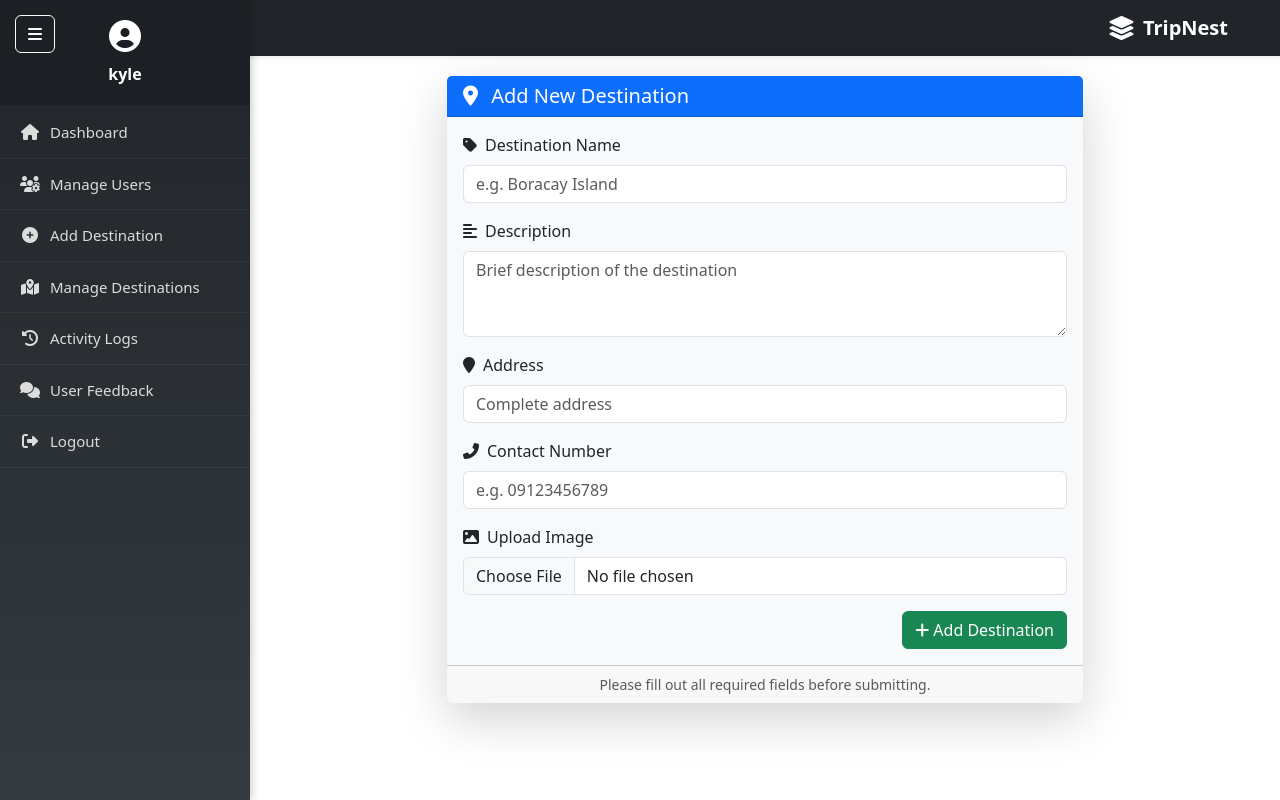
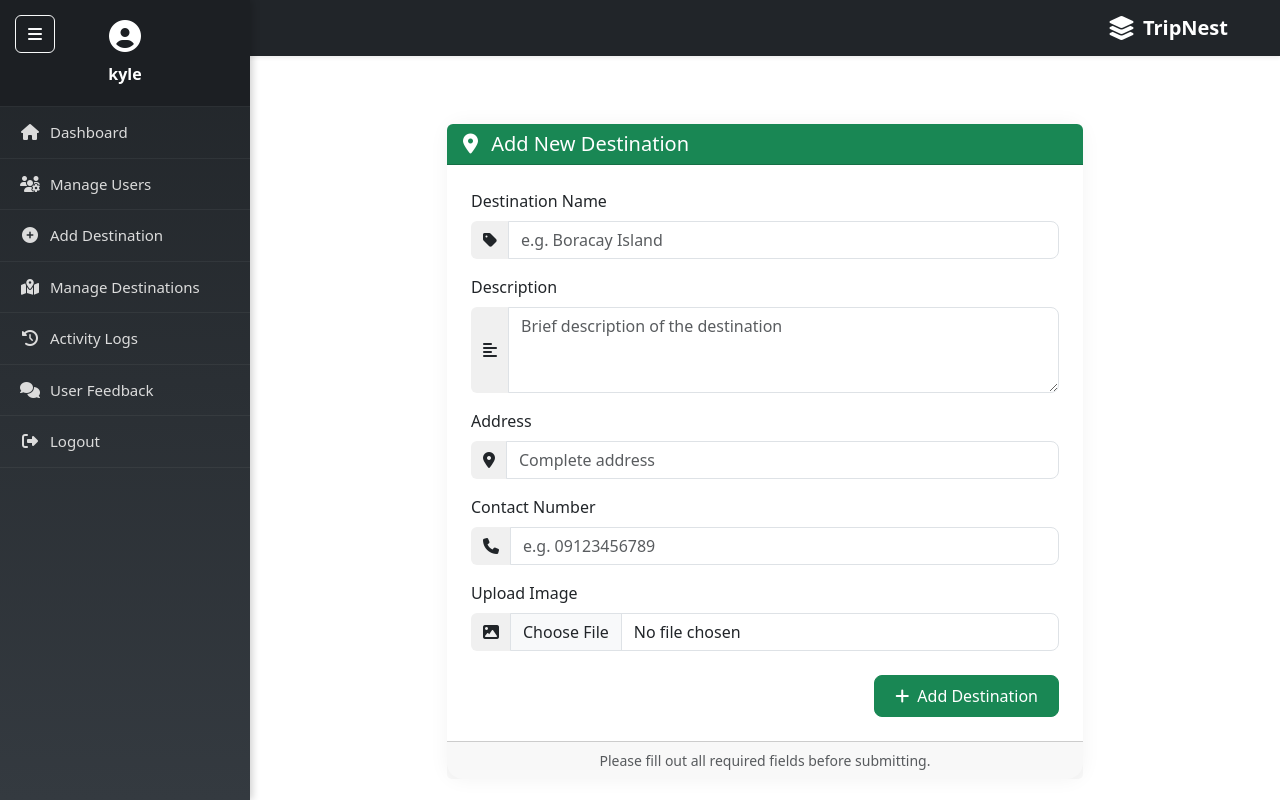
Before and after one commit to justinekyle123/FINAL_SYSTEM, a PHP site: page /add_destination.php in a window 1280 px wide. Run offline with PHP 8.4, Linux system fonts and the light colour scheme; a user stored in the database is signed in; some libraries are stand-ins or nearby versions.

Commit message:
Add files via upload

```diff
--- a/CLIENT/add_destination.php
+++ b/CLIENT/add_destination.php
@@ -1,5 +1,4 @@
 <?php
-
 include_once "includes/config.php";
 include_once "includes/header.php";
 include_once "includes/sidebar.php";
@@ -20,7 +19,6 @@ if ($_SERVER['REQUEST_METHOD'] === 'POST') {
 
         if ($conn->query($sql)) {
             echo "
-            <script src='https://cdn.jsdelivr.net/npm/sweetalert2@11'></script>
             <script>
                 Swal.fire({
                     icon: 'success',
@@ -33,62 +31,107 @@ if ($_SERVER['REQUEST_METHOD'] === 'POST') {
                 }, 2000);
             </script>";
         } else {
-            echo "
-            <script src='https://cdn.jsdelivr.net/npm/sweetalert2@11'></script>
+            echo "<script src='https://cdn.jsdelivr.net/npm/sweetalert2@11'></script>
             <script>
                 Swal.fire('Error', 'Something went wrong with the database.', 'error');
             </script>";
         }
     } else {
-        echo "
-        <script src='https://cdn.jsdelivr.net/npm/sweetalert2@11'></script>
+        echo "<script src='https://cdn.jsdelivr.net/npm/sweetalert2@11'></script>
         <script>
             Swal.fire('Upload Failed', 'Image could not be uploaded.', 'error');
         </script>";
     }
 }
-
 ?>
 
+<style>
+    .card-modern {
+        border-radius: 1rem;
+        box-shadow: 0 0 20px rgba(0, 0, 0, 0.05);
+    }
+
+    .form-label {
+        font-weight: 500;
+    }
+
+    .input-group-text {
+        background-color: #f0f0f0;
+        border: none;
+    }
+
+    input.form-control, textarea.form-control {
+        border-radius: 0.5rem;
+    }
+
+    .btn-success {
+        border-radius: 0.5rem;
+        padding: 0.5rem 1.25rem;
+    }
+</style>
 
 <div id="main-content">
-    <div class="container">
+  <div class="container mt-5">
     <div class="row justify-content-center">
       <div class="col-lg-8 col-md-10">
-                <div class="card shadow-lg border-0">
-                    <div class="card-header bg-primary text-white">
+        <div class="card card-modern border-0">
+          <div class="card-header bg-success text-white rounded-top">
             <h5 class="mb-0"><i class="fas fa-map-marker-alt me-2"></i> Add New Destination</h5>
           </div>
-                    <div class="card-body bg-light">
+
+          <div class="card-body bg-white p-4">
             <form method="POST" enctype="multipart/form-data" id="destinationForm">
+
               <div class="mb-3">
-                                <label class="form-label"><i class="fas fa-tag me-2"></i>Destination Name</label>
+                <label class="form-label">Destination Name</label>
+                <div class="input-group">
+                  <span class="input-group-text"><i class="fas fa-tag"></i></span>
                   <input type="text" name="name" class="form-control" placeholder="e.g. Boracay Island" required>
                 </div>
+              </div>
+
               <div class="mb-3">
-                                <label class="form-label"><i class="fas fa-align-left me-2"></i>Description</label>
+                <label class="form-label">Description</label>
+                <div class="input-group">
+                  <span class="input-group-text"><i class="fas fa-align-left"></i></span>
                   <textarea name="description" class="form-control" rows="3" placeholder="Brief description of the destination" required></textarea>
                 </div>
+              </div>
+
               <div class="mb-3">
-                                <label class="form-label"><i class="fas fa-map-marker me-2"></i>Address</label>
+                <label class="form-label">Address</label>
+                <div class="input-group">
+                  <span class="input-group-text"><i class="fas fa-map-marker-alt"></i></span>
                   <input type="text" name="address" class="form-control" placeholder="Complete address" required>
                 </div>
+              </div>
+
               <div class="mb-3">
-                                <label class="form-label"><i class="fas fa-phone-alt me-2"></i>Contact Number</label>
+                <label class="form-label">Contact Number</label>
+                <div class="input-group">
+                  <span class="input-group-text"><i class="fas fa-phone"></i></span>
                   <input type="text" name="contact_number" class="form-control" placeholder="e.g. 09123456789" required>
                 </div>
-                            <div class="mb-3">
-                                <label class="form-label"><i class="fas fa-image me-2"></i>Upload Image</label>
+              </div>
+
+              <div class="mb-4">
+                <label class="form-label">Upload Image</label>
+                <div class="input-group">
+                  <span class="input-group-text"><i class="fas fa-image"></i></span>
                   <input type="file" name="image" class="form-control" required>
                 </div>
+              </div>
+
               <div class="text-end">
                 <button type="button" onclick="confirmInsert()" class="btn btn-success">
-                                    <i class="fas fa-plus"></i> Add Destination
+                  <i class="fas fa-plus me-1"></i> Add Destination
                 </button>
               </div>
+
             </form>
           </div>
-                    <div class="card-footer text-muted text-center small">
+
+          <div class="card-footer text-center text-muted small">
             Please fill out all required fields before submitting.
           </div>
         </div>
```
Also changed, not shown: CLIENT/edit_destination.php (+53 -14 lines). Lines whose indentation alone changed are shown as unchanged.
